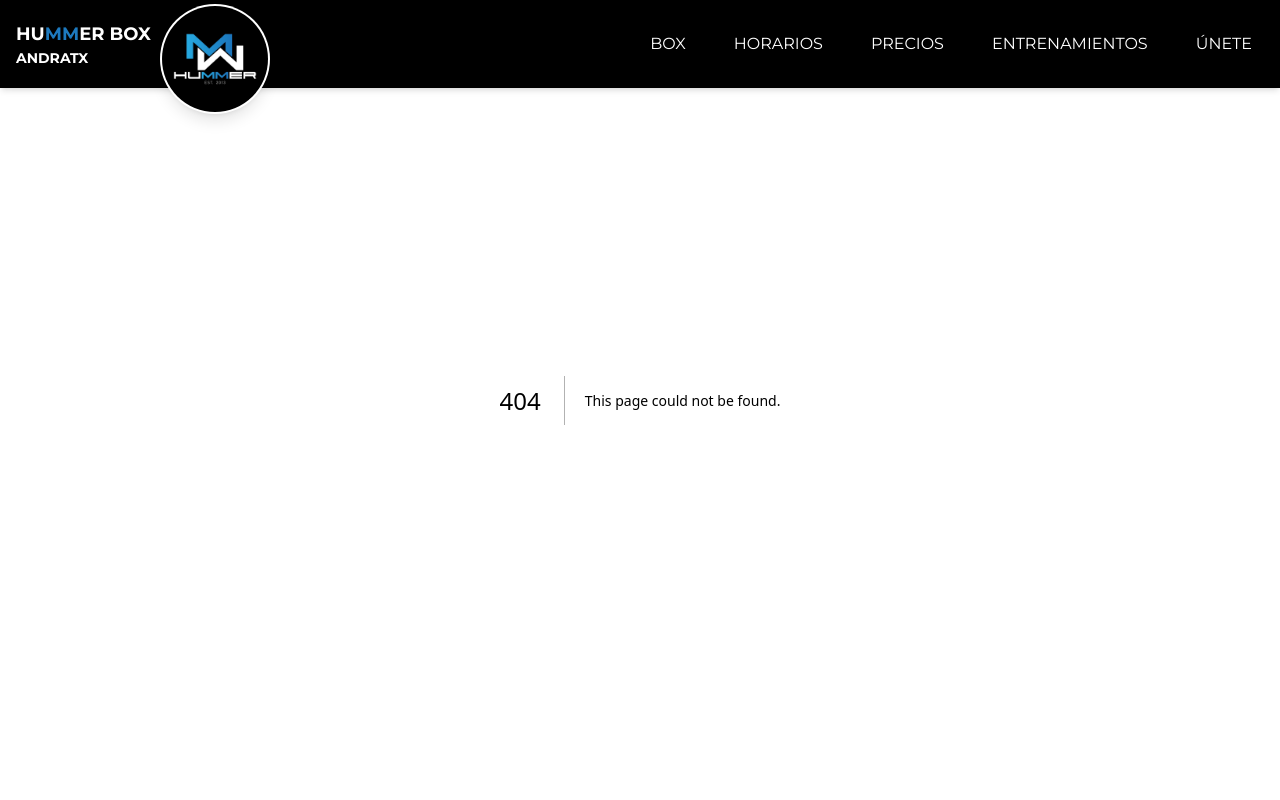
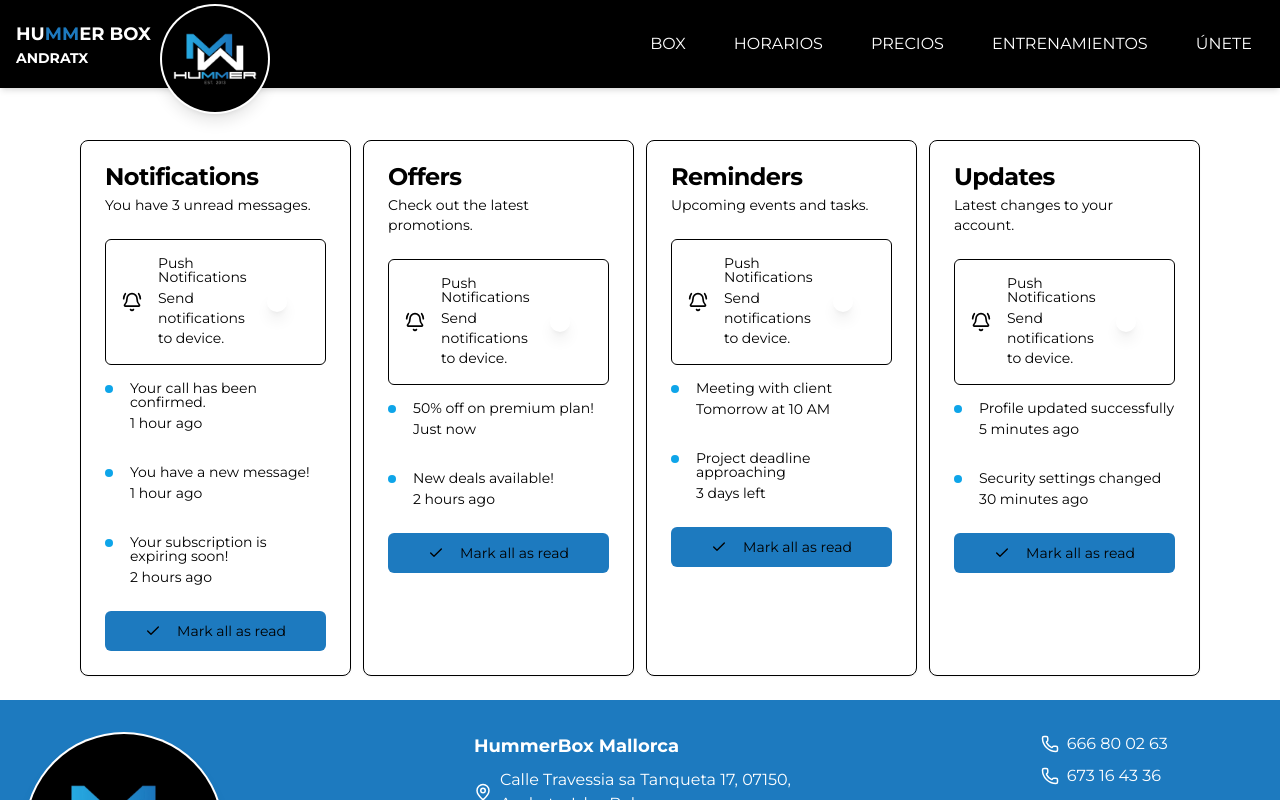
Before and after one commit to javieragui/hummer-box-andratx, a Next.js app: page /precios in a window 1280 px wide. Before the commit this address had no page. Shown: the top 800 px of the page. Built offline with nearby package versions, Linux system fonts and the light colour scheme.

Commit message:
[Update] Estilo precios puesto, falta añadir información

```diff
--- a/package.json
+++ b/package.json
@@ -11,6 +11,7 @@
   "dependencies": {
     "@next/font": "^14.2.15",
     "@radix-ui/react-slot": "^1.1.2",
+    "@radix-ui/react-switch": "^1.1.3",
     "class-variance-authority": "^0.7.1",
     "clsx": "^2.1.1",
     "embla-carousel-autoplay": "^8.5.2",
--- a/src/app/components/navbar.tsx
+++ b/src/app/components/navbar.tsx
@@ -79,6 +79,7 @@ export default function Navbar() {
           >
             {[
               { path: "/", label: "BOX" },
+              { path: "/precios", label: "PRECIOS" },
               { path: "/entrenamientos", label: "ENTRENAMIENTOS" },
               { path: "/Horarios", label: "SOBRE NOSOTROS" },
               { path: "/unete", label: "ÚNETE" }
--- /dev/null
+++ b/src/app/precios/page.tsx
@@ -0,0 +1,101 @@
+import { BellRing, Check } from "lucide-react";
+import { Button } from "@/components/ui/button";
+import {
+  Card,
+  CardContent,
+  CardDescription,
+  CardFooter,
+  CardHeader,
+  CardTitle,
+} from "@/components/ui/card";
+import { Switch } from "@/components/ui/switch";
+
+// 📌 Definimos un array con la información de cada card
+const cards = [
+  {
+    title: "Notifications",
+    description: "You have 3 unread messages.",
+    notifications: [
+      { title: "Your call has been confirmed.", description: "1 hour ago" },
+      { title: "You have a new message!", description: "1 hour ago" },
+      { title: "Your subscription is expiring soon!", description: "2 hours ago" },
+    ],
+  },
+  {
+    title: "Offers",
+    description: "Check out the latest promotions.",
+    notifications: [
+      { title: "50% off on premium plan!", description: "Just now" },
+      { title: "New deals available!", description: "2 hours ago" },
+    ],
+  },
+  {
+    title: "Reminders",
+    description: "Upcoming events and tasks.",
+    notifications: [
+      { title: "Meeting with client", description: "Tomorrow at 10 AM" },
+      { title: "Project deadline approaching", description: "3 days left" },
+    ],
+  },
+  {
+    title: "Updates",
+    description: "Latest changes to your account.",
+    notifications: [
+      { title: "Profile updated successfully", description: "5 minutes ago" },
+      { title: "Security settings changed", description: "30 minutes ago" },
+    ],
+  },
+];
+
+export default function PreciosPage() {
+  return (
+    <div className="flex flex-col items-center justify-start w-full px-2 sm:px-4 md:px-10 lg:px-20 sm:pt-20 mb-6">
+
+        {/* Este div se muestra solo en móviles */}
+        <div className="block sm:hidden relative w-full h-[120px]"></div>
+
+        {/* Este div se muestra solo en tablets y pantallas más grandes */}
+        <div className="hidden sm:block relative w-full h-[60px]"></div>
+
+      <div className="grid grid-cols-1 sm:grid-cols-1 lg:grid-cols-4 gap-3">
+        {cards.map((card, index) => (
+          <Card key={index} className="w-full max-w-sm sm:max-w-md md:max-w-lg lg:max-w-xl">
+            <CardHeader>
+              <CardTitle>{card.title}</CardTitle>
+              <CardDescription>{card.description}</CardDescription>
+            </CardHeader>
+            <CardContent className="grid gap-4">
+              <div className="flex items-center space-x-4 rounded-md border p-4">
+                <BellRing size={20} />
+                <div className="flex-1 space-y-1">
+                  <p className="text-sm font-medium leading-none">Push Notifications</p>
+                  <p className="text-sm text-muted-foreground">Send notifications to device.</p>
+                </div>
+                <Switch />
+              </div>
+              <div>
+                {card.notifications.map((notification, idx) => (
+                  <div
+                    key={idx}
+                    className="mb-4 grid grid-cols-[25px_1fr] items-start pb-4 last:mb-0 last:pb-0"
+                  >
+                    <span className="flex h-2 w-2 translate-y-1 rounded-full bg-sky-500" />
+                    <div className="space-y-1">
+                      <p className="text-sm font-medium leading-none">{notification.title}</p>
+                      <p className="text-sm text-muted-foreground">{notification.description}</p>
+                    </div>
+                  </div>
+                ))}
+              </div>
+            </CardContent>
+            <CardFooter>
+              <Button className="w-full">
+                <Check size={16} className="mr-2" /> Mark all as read
+              </Button>
+            </CardFooter>
+          </Card>
+        ))}
+      </div>
+    </div>
+  );
+}
--- a/src/app/unete/page.tsx
+++ b/src/app/unete/page.tsx
@@ -10,24 +10,24 @@ export default function UnetePage() {
           src="imgs/Halloween_Grupo.jpg"
           alt="Unete a Hummer Box Andratx"
           fill
-          className="border-[0.5px] border-black-500 shadow-lg bg-white object-cover"
+          className=" shadow-lg bg-white object-cover"
         />
-        <div className="absolute inset-0 bg-black/40"></div>
+        {/* <div className="absolute inset-0 bg-black/40"></div> */}
 
         {/* Cuadro de fondo para el texto */}
-        <div className="absolute bottom-16 sm:bottom-20 left-1/2 transform -translate-x-1/2
+        {/* <div className="absolute bottom-16 sm:bottom-20 left-1/2 transform -translate-x-1/2
                         bg-black/70 rounded-lg px-4 sm:px-6 py-3 sm:py-4 w-[50%] sm:w-auto">
           <h1 className="text-white text-xl sm:text-3xl md:text-4xl font-bold leading-tight text-center">
             HU<span className="text-blue-500">MM</span>ER BOX
             <span className="block">ANDRATX</span>
           </h1>
-        </div>
+        </div> */}
 
         {/* Botón dentro de la imagen */}
-        <button className="absolute bottom-4 md:bottom-6 left-1/2 transform -translate-x-1/2
+        {/* <button className="absolute bottom-4 md:bottom-6 left-1/2 transform -translate-x-1/2
             rounded-md text-xs sm:text-sm px-6 py-3 bg-blue-500 text-white font-bold hover:bg-blue-700 transition">
           ¡Únete!
-        </button>
+        </button> */}
       </div>
 
       {/* Sección "Dónde Encontrarnos" */}
--- /dev/null
+++ b/src/components/ui/switch.tsx
@@ -0,0 +1,29 @@
+"use client"
+
+import * as React from "react"
+import * as SwitchPrimitives from "@radix-ui/react-switch"
+
+import { cn } from "@/lib/utils"
+
+const Switch = React.forwardRef<
+  React.ElementRef<typeof SwitchPrimitives.Root>,
+  React.ComponentPropsWithoutRef<typeof SwitchPrimitives.Root>
+>(({ className, ...props }, ref) => (
+  <SwitchPrimitives.Root
+    className={cn(
+      "peer inline-flex h-6 w-11 shrink-0 cursor-pointer items-center rounded-full border-2 border-transparent transition-colors focus-visible:outline-none focus-visible:ring-2 focus-visible:ring-ring focus-visible:ring-offset-2 focus-visible:ring-offset-background disabled:cursor-not-allowed disabled:opacity-50 data-[state=checked]:bg-primary data-[state=unchecked]:bg-input",
+      className
+    )}
+    {...props}
+    ref={ref}
+  >
+    <SwitchPrimitives.Thumb
+      className={cn(
+        "pointer-events-none block h-5 w-5 rounded-full bg-background shadow-lg ring-0 transition-transform data-[state=checked]:translate-x-5 data-[state=unchecked]:translate-x-0"
+      )}
+    />
+  </SwitchPrimitives.Root>
+))
+Switch.displayName = SwitchPrimitives.Root.displayName
+
+export { Switch }
```
Also changed, not shown: 1 other file (tests, documents, lock files or other folders).
